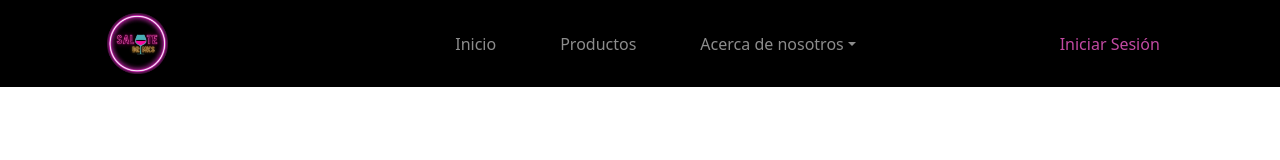
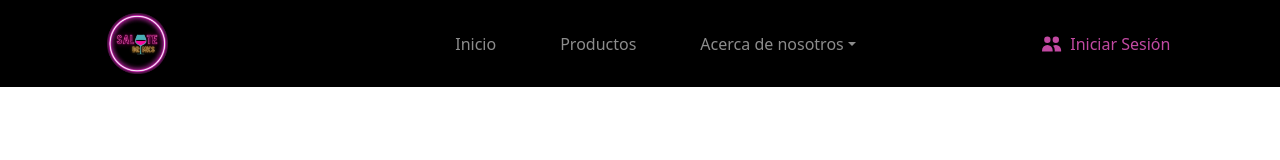
Before and after one commit to ignaarguello/Salute---front, a React (Create React App) app: page / in a window 1280 px wide. Shown: the top 160 px of the page. Built offline with nearby package versions, Linux system fonts and the light colour scheme.

Commit message:
logo inicio - cierre de sesion

```diff
--- a/package.json
+++ b/package.json
@@ -10,6 +10,7 @@
     "react": "^18.2.0",
     "react-bootstrap": "^2.7.2",
     "react-dom": "^18.2.0",
+    "react-icons": "^4.7.1",
     "react-scripts": "5.0.1",
     "web-vitals": "^2.1.4"
   },
--- a/src/components/Navbar/Navbar.css
+++ b/src/components/Navbar/Navbar.css
@@ -13,6 +13,19 @@
 
   #link-Inicio-Cerrar_navbar{
     color: #c249a2  ;
+  }
+
+  #container-cierre-inicio__navbar{
+    display: flex;
+    align-items: center;
+    gap: .5rem;
+    cursor: pointer;
+  }
+
+  #logo-user__navbar{
+    color: #c249a2 ;
+    height: 100%;
+    width: 8%;
   }
 }
 
@@ -30,6 +43,10 @@
      border: 2px solid sandybrown;
      align-self: flex-end;
    }
+
+   #logo-user__navbar{
+    width: 12%;
+  }
 }
 
 @media screen and (min-width: 1024px) {
@@ -74,4 +91,12 @@
     padding-left: 8rem;
     gap: 3rem;
   }
+
+  #container-cierre-inicio__navbar{
+    gap: 0;
+  }
+
+  #logo-user__navbar{
+    width: 12%;
+  }
 }
--- a/src/components/Navbar/Navbar.jsx
+++ b/src/components/Navbar/Navbar.jsx
@@ -3,6 +3,7 @@ import Nav from 'react-bootstrap/Nav';
 import Navbar from 'react-bootstrap/Navbar';
 import NavDropdown from 'react-bootstrap/NavDropdown';
 import './Navbar.css'
+import { HiUsers } from "react-icons/hi";
 
 function CollapsibleExample() {
   return (
@@ -22,6 +23,7 @@ function CollapsibleExample() {
                 </NavDropdown>
               </div>
               <div id='container-cierre-inicio__navbar'>
+                <HiUsers id='logo-user__navbar'/>
                 <Nav.Link href="#features" id='link-Inicio-Cerrar_navbar'> Iniciar Sesión </Nav.Link>
               </div>
             </div>
```
Also changed, not shown: 1 other file (tests, documents, lock files or other folders).
